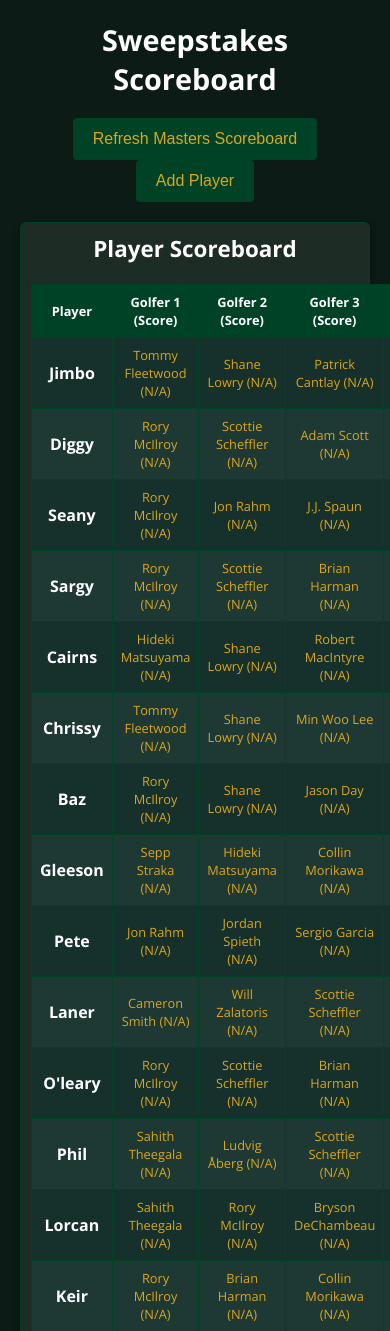
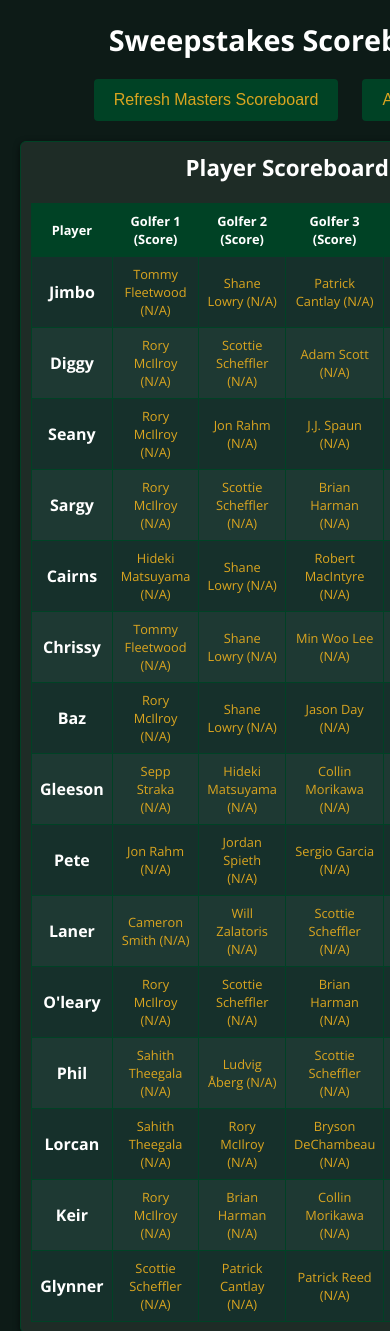
Before and after one commit to Jwmb90/masters, a Flask app: page / in a window 390 px wide; the page is wider, and only the part inside the window is pictured. Shown: the top 1331 px of that part. Run offline with Flask 3, Linux system fonts and the light colour scheme; data comes from the database, SQL or seed files in the repository; data that the repository does not hold is empty.

Commit message:
Update index.html

```diff
--- a/templates/index.html
+++ b/templates/index.html
@@ -81,7 +81,7 @@
     #addPlayerForm button:hover {
       background-color: #00341e;
     }
-    /* Responsive Layout Container */
+    /* Responsive Layout */
     .container {
       display: flex;
       flex-wrap: wrap;
@@ -123,8 +123,7 @@
     table tbody tr:nth-child(even) {
       background-color: #1e3933;
     }
-    /* Highlight rule for Full Masters row:
-       Light green background with dark green text */
+    /* Highlight rule for Full Masters row: light green background with dark green text */
     #full-body tr.highlight {
       background-color: #8BC34A !important;
       color: #004225 !important;
@@ -175,6 +174,9 @@
     }
     /* Mobile Adjustments */
     @media (max-width: 768px) {
+      body {
+        width: fit-content;
+      }
       .container {
         flex-direction: column;
       }
@@ -202,11 +204,11 @@
     function highlightInMasters(golferName) {
       console.log("Clicked golfer:", golferName);
       const clickedName = golferName.trim().toLowerCase();
-      // Remove any existing highlights
+      // Remove existing highlights
       document.querySelectorAll("#full-body tr").forEach(function(row) {
         row.classList.remove("highlight");
       });
-      // Loop through each row and add highlight if the first cell matches
+      // Loop through each row to check if it matches
       document.querySelectorAll("#full-body tr").forEach(function(row) {
         const cell = row.cells[0];
         if (cell) {
@@ -218,7 +220,8 @@
         }
       });
     }
-    // Function to update the Player Scoreboard and attach click events to golfer links
+
+    // Function to update the Player Scoreboard and attach event listeners
     async function updateCompetition() {
       try {
         const response = await fetch('/api/competition');
@@ -241,7 +244,7 @@
           row += "</tr>";
           tbody.innerHTML += row;
         });
-        // Attach event listeners to each golfer link
+        // Attach click event to each golfer link
         document.querySelectorAll(".golfer-link").forEach(function(link) {
           link.addEventListener("click", function(e) {
             e.preventDefault();
@@ -253,6 +256,7 @@
         console.error("Error fetching player data:", error);
       }
     }
+
     // Function to update the Full Masters Scoreboard
     async function updateFull() {
       try {
@@ -272,10 +276,12 @@
         console.error("Error fetching full scoreboard data:", error);
       }
     }
+
     function toggleAddPlayerForm() {
       var formDiv = document.getElementById("addPlayerForm");
       formDiv.style.display = (formDiv.style.display === "none" || formDiv.style.display === "") ? "block" : "none";
     }
+
     document.addEventListener('DOMContentLoaded', function() {
       updateCompetition();
       updateFull();
```
